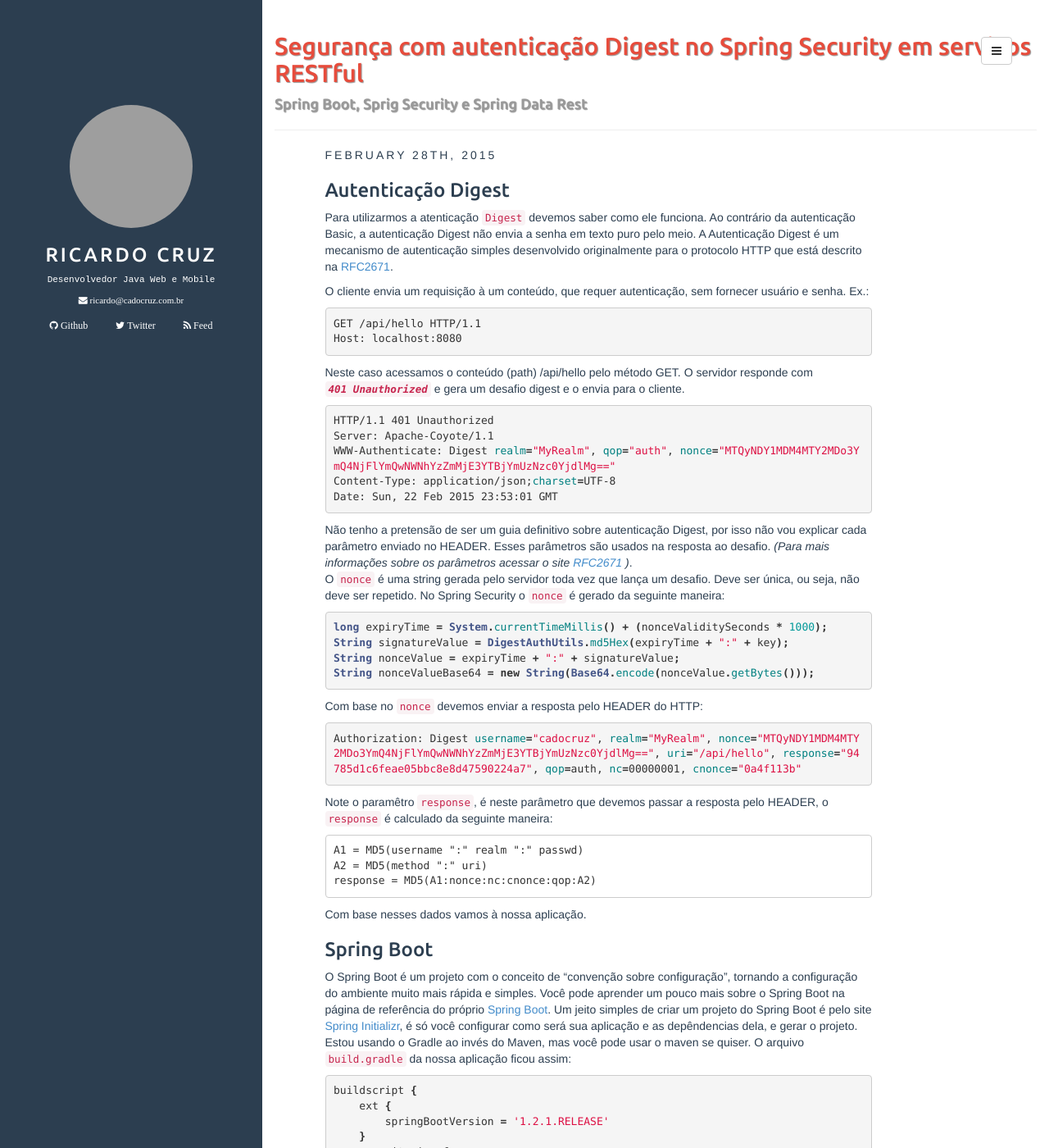
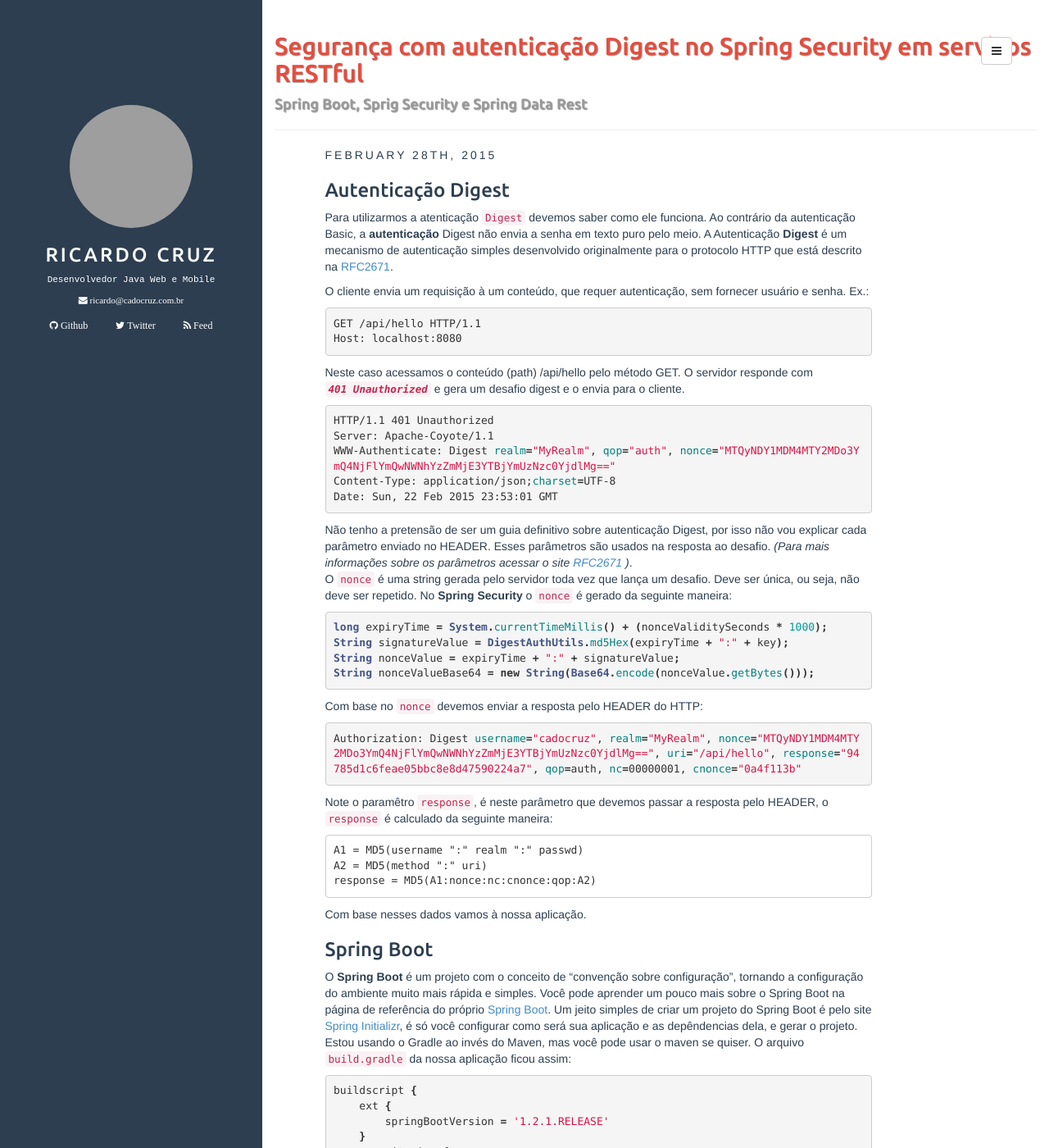
Before and after one commit to cadocruz/cadocruz.github.io, a Jekyll site: the page built from _posts/2015-02-28-seguranca-autenticacao-digest-spring-security-servicos-restful.md, in a window 1280 px wide and 1400 px high. Shown: the whole window at 82% size. Built offline with Jekyll 4.4.1, drawn with Linux system fonts in a browser that asks for light colours; comment, search, counter and statistics services are not loaded; some of the changed text lies outside the part shown; grey boxes are pictures that could not be loaded.

```diff
--- a/_posts/2015-02-28-seguranca-autenticacao-digest-spring-security-servicos-restful.md
+++ b/_posts/2015-02-28-seguranca-autenticacao-digest-spring-security-servicos-restful.md
@@ -15,8 +15,8 @@ fullview: true
 ### Autenticação Digest
 
 Para utilizarmos a atenticação `Digest` devemos saber como ele funciona. Ao contrário
-da autenticação Basic, a autenticação Digest não envia a senha em texto puro pelo meio.
-A Autenticação Digest é um mecanismo de autenticação simples desenvolvido originalmente para o protocolo HTTP
+da autenticação Basic, a **autenticação** Digest não envia a senha em texto puro pelo meio.
+A Autenticação **Digest** é um mecanismo de autenticação simples desenvolvido originalmente para o protocolo HTTP
 que está descrito na [RFC2671](http://tools.ietf.org/html/rfc2617).
 
 O cliente envia um requisição à um conteúdo, que requer autenticação, sem fornecer usuário e senha. Ex.:
@@ -41,7 +41,7 @@ Não tenho a pretensão de ser um guia definitivo sobre autenticação Digest,
 enviado no HEADER. Esses parâmetros são usados na resposta ao desafio. *(Para mais informações sobre os
 parâmetros acessar o site [RFC2671](http://tools.ietf.org/html/rfc2617) )*.
 O `nonce` é uma string gerada pelo servidor toda vez que lança um desafio. Deve ser única, ou seja, não deve ser
-repetido. No Spring Security o `nonce` é gerado da seguinte maneira:
+repetido. No **Spring Security** o `nonce` é gerado da seguinte maneira:
 
 {% highlight java %}
 long expiryTime = System.currentTimeMillis() + (nonceValiditySeconds * 1000);
@@ -67,7 +67,7 @@ Com base nesses dados vamos à nossa aplicação.
 
 ### Spring Boot
 
-O Spring Boot é um projeto com o conceito de "convenção sobre configuração", tornando a configuração do
+O **Spring Boot** é um projeto com o conceito de "convenção sobre configuração", tornando a configuração do
 ambiente muito mais rápida e simples.
 Você pode aprender um pouco mais sobre o Spring Boot na página de referência do próprio
 [Spring Boot](http://docs.spring.io/spring-boot/docs/1.2.1.RELEASE/reference/htmlsingle/).
@@ -142,11 +142,11 @@ public class SpringSecurityDigestApplication {
 }
 {% endhighlight %}
 
-Pronto, já temos nossa aplicação rodando com o mínimo de segurança.
+Pronto, já temos nossa aplicação rodando com o mínimo de **segurança**.
 
 ### Spring Security
 
-Diferentemente da autenticação `Basic`, na autenticação `Digest` o Spring Security não provê
+Diferentemente da autenticação `Basic`, na autenticação `Digest` o **Spring Security** não provê
 uma configuração "automática", então teremos que definir manualmente nossos _DigestAuthenticationEntryPoint_
 e _DigestAuthenticationFilter_.
 
```
Also changed, not shown: _posts/2015-07-12-apache_poi_alterando_template_word.md (+3 -3 lines), _posts/2015-12-20-instalar_readmine_debian.md (+1 -1 lines).
